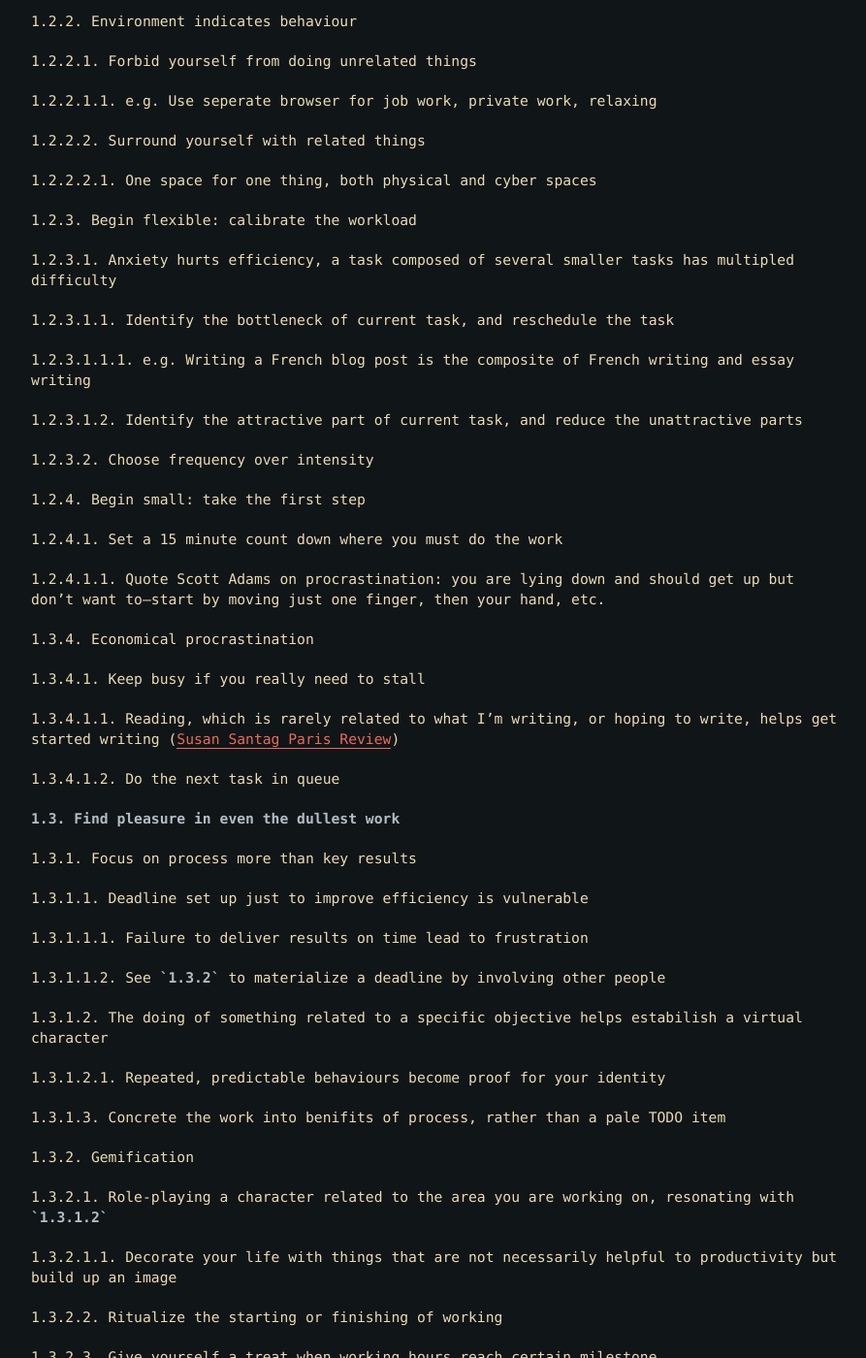
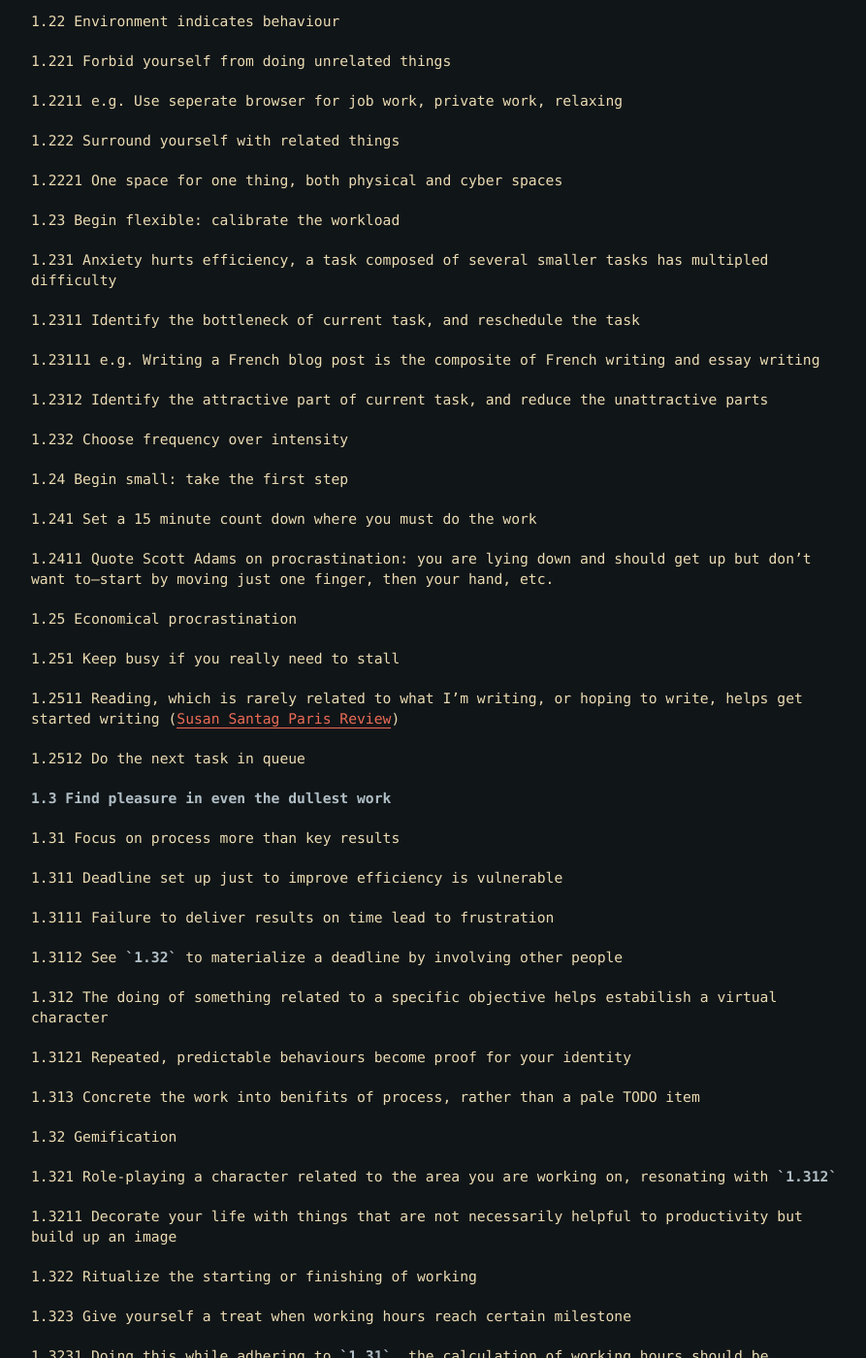
Before and after one commit to tabokie/tabokie.github.io, a Jekyll site: the page built from _subtopics/lifestyle.md, in a window 1280 px wide and 1400 px high, scrolled down 1004 px. Shown: the whole window at 97% size, without its empty margins (188-1081 px from the left). Built offline with Jekyll 4.4.1, drawn with Linux system fonts in a browser that asks for light colours; some of the changed text lies outside the part shown.

Commit message:
cleaner coding for lifestyle
Signed-off-by: tabokie <xy.tao@outlook.com>

```diff
--- a/_subtopics/lifestyle.md
+++ b/_subtopics/lifestyle.md
@@ -6,187 +6,187 @@ title: Lifestyle
 
 On the format: It is an imitation of "Tractatus Logico-Philosophicus" by Wittgenstein, which preseves the logic between arguments without an essay-ish form hard for later amendments.
 
-## 1. Working
+## 1 Working
 
-**1.1. Know exactly when to work and what to work on**
+**1.1 Know exactly when to work and what to work on**
 
-1.1.1. Treat fragmented work that involves large amount of time and produces less obvious results as habit
+1.11 Treat fragmented work that involves large amount of time and produces less obvious results as habit
 
-1.1.1.1. Habits involve minimum decision
+1.111 Habits involve minimum decision
 
-1.1.1.1.1. New tasks can be stacked on old habits to reuse the same circuit
+1.1111 New tasks can be stacked on old habits to reuse the same circuit
 
-1.1.1.1.2. Habits can be associated with a new environment
+1.1112 Habits can be associated with a new environment
 
-1.1.1.1.2.1. e.g. Walk to balcony to learn French
+1.11121 e.g. Walk to balcony to learn French
 
-1.1.1.1.3. Habits can be associatd with specific time point
+1.1113 Habits can be associatd with specific time point
 
-1.1.2. Treat work that requires quality thinking as project
+1.12 Treat work that requires quality thinking as project
 
-1.1.2.1. Man has limited bandwidth / concentration / production capability
+1.121 Man has limited bandwidth / concentration / production capability
 
-1.1.2.1.1. Work on one area for at least a month
+1.1211 Work on one area for at least a month
 
-1.1.2.1.2. Work on one project for at least a week
+1.1212 Work on one project for at least a week
 
-1.1.2.2. [TODO] Prioritize tasks
+1.122 [TODO] Prioritize tasks
 
-1.1.2.2.1. Important over urgent
+1.1221 Important over urgent
 
-1.1.2.2.2. Balance between immediate desire and long term plan
+1.1222 Balance between immediate desire and long term plan
 
-**1.2. Make it easy to start working**
+**1.2 Make it easy to start working**
 
-1.2.1. Understand "planning" is not "working"
+1.21 Understand "planning" is not "working"
 
-1.2.1.1. Planning offers illution of progress, without the possibility of failure
+1.211 Planning offers illution of progress, without the possibility of failure
 
-1.2.1.2. Perfect plan does not exist and even more so if you never enforce it
+1.212 Perfect plan does not exist and even more so if you never enforce it
 
-1.2.2. Environment indicates behaviour
+1.22 Environment indicates behaviour
 
-1.2.2.1. Forbid yourself from doing unrelated things
+1.221 Forbid yourself from doing unrelated things
 
-1.2.2.1.1. e.g. Use seperate browser for job work, private work, relaxing
+1.2211 e.g. Use seperate browser for job work, private work, relaxing
 
-1.2.2.2. Surround yourself with related things
+1.222 Surround yourself with related things
 
-1.2.2.2.1. One space for one thing, both physical and cyber spaces
+1.2221 One space for one thing, both physical and cyber spaces
 
-1.2.3. Begin flexible: calibrate the workload
+1.23 Begin flexible: calibrate the workload
 
-1.2.3.1. Anxiety hurts efficiency, a task composed of several smaller tasks has multipled difficulty
+1.231 Anxiety hurts efficiency, a task composed of several smaller tasks has multipled difficulty
 
-1.2.3.1.1. Identify the bottleneck of current task, and reschedule the task
+1.2311 Identify the bottleneck of current task, and reschedule the task
 
-1.2.3.1.1.1. e.g. Writing a French blog post is the composite of French writing and essay writing
+1.23111 e.g. Writing a French blog post is the composite of French writing and essay writing
 
-1.2.3.1.2. Identify the attractive part of current task, and reduce the unattractive parts
+1.2312 Identify the attractive part of current task, and reduce the unattractive parts
 
-1.2.3.2. Choose frequency over intensity
+1.232 Choose frequency over intensity
 
-1.2.4. Begin small: take the first step
+1.24 Begin small: take the first step
 
-1.2.4.1. Set a 15 minute count down where you must do the work
+1.241 Set a 15 minute count down where you must do the work
 
-1.2.4.1.1. Quote Scott Adams on procrastination: you are lying down and should get up but don't want to--start by moving just one finger, then your hand, etc.
+1.2411 Quote Scott Adams on procrastination: you are lying down and should get up but don't want to--start by moving just one finger, then your hand, etc.
 
-1.3.4. Economical procrastination
+1.25 Economical procrastination
 
-1.3.4.1. Keep busy if you really need to stall
+1.251 Keep busy if you really need to stall
 
-1.3.4.1.1. Reading, which is rarely related to what I’m writing, or hoping to write, helps get started writing ([Susan Santag Paris Review](https://fs.blog/2013/05/susan-sontag-how-i-write/))
+1.2511 Reading, which is rarely related to what I’m writing, or hoping to write, helps get started writing ([Susan Santag Paris Review](https://fs.blog/2013/05/susan-sontag-how-i-write/))
 
-1.3.4.1.2. Do the next task in queue
+1.2512 Do the next task in queue
 
-**1.3. Find pleasure in even the dullest work**
+**1.3 Find pleasure in even the dullest work**
 
-1.3.1. Focus on process more than key results
+1.31 Focus on process more than key results
 
-1.3.1.1. Deadline set up just to improve efficiency is vulnerable
+1.311 Deadline set up just to improve efficiency is vulnerable
 
-1.3.1.1.1. Failure to deliver results on time lead to frustration
+1.3111 Failure to deliver results on time lead to frustration
 
-1.3.1.1.2. See `1.3.2` to materialize a deadline by involving other people
+1.3112 See `1.32` to materialize a deadline by involving other people
 
-1.3.1.2. The doing of something related to a specific objective helps estabilish a virtual character
+1.312 The doing of something related to a specific objective helps estabilish a virtual character
 
-1.3.1.2.1. Repeated, predictable behaviours become proof for your identity
+1.3121 Repeated, predictable behaviours become proof for your identity
 
-1.3.1.3. Concrete the work into benifits of process, rather than a pale TODO item
+1.313 Concrete the work into benifits of process, rather than a pale TODO item
 
-1.3.2. Gemification
+1.32 Gemification
 
-1.3.2.1. Role-playing a character related to the area you are working on, resonating with `1.3.1.2`
+1.321 Role-playing a character related to the area you are working on, resonating with `1.312`
 
-1.3.2.1.1. Decorate your life with things that are not necessarily helpful to productivity but build up an image
+1.3211 Decorate your life with things that are not necessarily helpful to productivity but build up an image
 
-1.3.2.2. Ritualize the starting or finishing of working
+1.322 Ritualize the starting or finishing of working
 
-1.3.2.3. Give yourself a treat when working hours reach certain milestone
+1.323 Give yourself a treat when working hours reach certain milestone
 
-1.3.2.3.1. Doing this while adhering to `1.3.1`, the calculation of working hours should be irrelevant to actual progress
+1.3231 Doing this while adhering to `1.31`, the calculation of working hours should be irrelevant to actual progress
 
-1.3.2.3.1.1. Quote Goodhart's law: "When a measure becomes a target, it ceases to be a good measure."
+1.32311 Quote Goodhart's law: "When a measure becomes a target, it ceases to be a good measure."
 
-1.3.2.4. Streak, work in hand with `1.3.2.3`
+1.324 Streak, work in hand with `1.323`
 
-1.3.2.4.1. Never miss it twice
+1.3241 Never miss it twice
 
-1.3.2.5. Involves other persons to play, e.g. make a bet, set a deadline
+1.325 Involves other persons to play, e.g. make a bet, set a deadline
 
-1.3.3. Maintain a positive emotional image of working
+1.33 Maintain a positive emotional image of working
 
-1.3.3.1. Pacing
+1.331 Pacing
 
-1.3.3.1.1. Stop once it becomes emotionally difficult to continue (for the day of course)
+1.3311 Stop once it becomes emotionally difficult to continue (for the day of course)
 
-1.3.3.2. Tools
+1.332 Tools
 
-1.3.3.2.1. Write with a felt-tip pen, or sometimes a pencil, on yellow or white legal pads. ([Susan Santag Paris Review](https://fs.blog/2013/05/susan-sontag-how-i-write/))
+1.3321 Write with a felt-tip pen, or sometimes a pencil, on yellow or white legal pads. ([Susan Santag Paris Review](https://fs.blog/2013/05/susan-sontag-how-i-write/))
 
-**1.4. Misc**
+**1.4 Misc**
 
-1.4.1. Keep a worklog
+1.41 Keep a worklog
 
-1.4.2. Reduce time dissipation
+1.42 Reduce time dissipation
 
-1.4.2.1. Time non-purposeful activity (thinking it as film exposure)
+1.421 Time non-purposeful activity (thinking it as film exposure)
 
-1.4.2.1.1. Mobile app or mechanical clock with a symbolic time limit (2h)
+1.4211 Mobile app or mechanical clock with a symbolic time limit (2h)
 
-1.4.3. [TODO] Information flow control
+1.43 [TODO] Information flow control
 
-1.4.3.1. information should be arranged in a priority aligned with work
+1.431 information should be arranged in a priority aligned with work
 
-1.4.3.1.1. Urgent over important
+1.4311 Urgent over important
 
-## 2. Money
+## 2 Money
 
-## 3. Social
+## 3 Social
 
-## 4. Fun
+## 4 Fun
 
-4.1. Break boundaries
+4.1 Break boundaries
 
-4.1.1. Sleep everywhere in your home
+4.11 Sleep everywhere in your home
 
-4.1.2. Work from home, or anywhere else for that matter
+4.12 Work from home, or anywhere else for that matter
 
-4.1.3. Cook/fry/bake food you would usually eat raw, and vice versa
+4.13 Cook/fry/bake food you would usually eat raw, and vice versa
 
-4.1.4. Don't wear shoes outside
+4.14 Don't wear shoes outside
 
-4.2. See more
+4.2 See more
 
-4.2.1. Share multiple flats with multiple people
+4.21 Share multiple flats with multiple people
 
-4.2.2. Treat two completely different cities as home
+4.22 Treat two completely different cities as home
 
-4.2.3. Collect old photos from around the world
+4.23 Collect old photos from around the world
 
-4.2.4. Take a week's leave without thinking about time and causality
+4.24 Take a week's leave without thinking about time and causality
 
-4.3. Habits
+4.3 Habits
 
-4.3.1. Read several books concurrently, each book at a specific spot (`L'amour l'après-midi`)
+4.31 Read several books concurrently, each book at a specific spot (`L'amour l'après-midi`)
 
-4.4. Tips
+4.4 Tips
 
-4.4.1. Stash private savings in unopened book (`La carrière de Suzanne`)
+4.41 Stash private savings in unopened book (`La carrière de Suzanne`)
 
-## \*. Methodology
+## \* Methodology
 
-\*.1. automation
+\*.1 automation
 
-\*.2. experiment
+\*.2 experiment
 
-\*.2.1. double blind experiment
+\*.21 double blind experiment
 
-\*.2.1. variable control
+\*.21 variable control
 
-\*.2.1.1. e.g. optimal sleeping schedule
+\*.211 e.g. optimal sleeping schedule
 
 ## Reference
 
```
